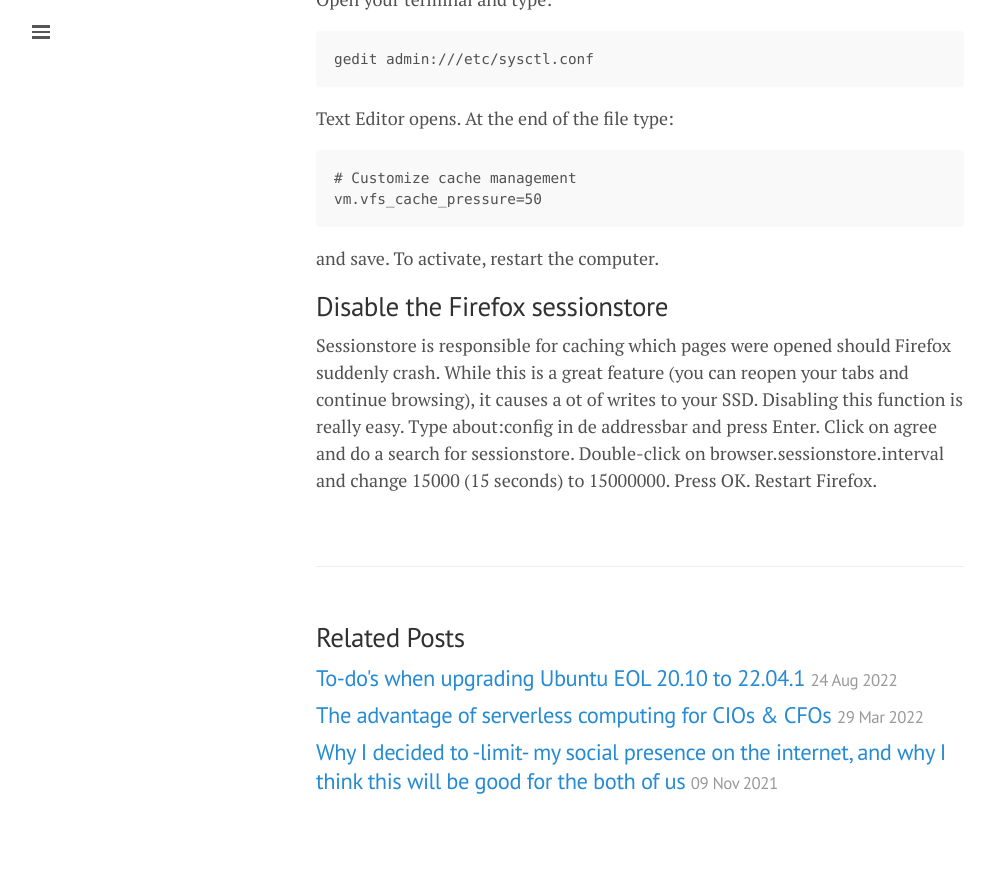
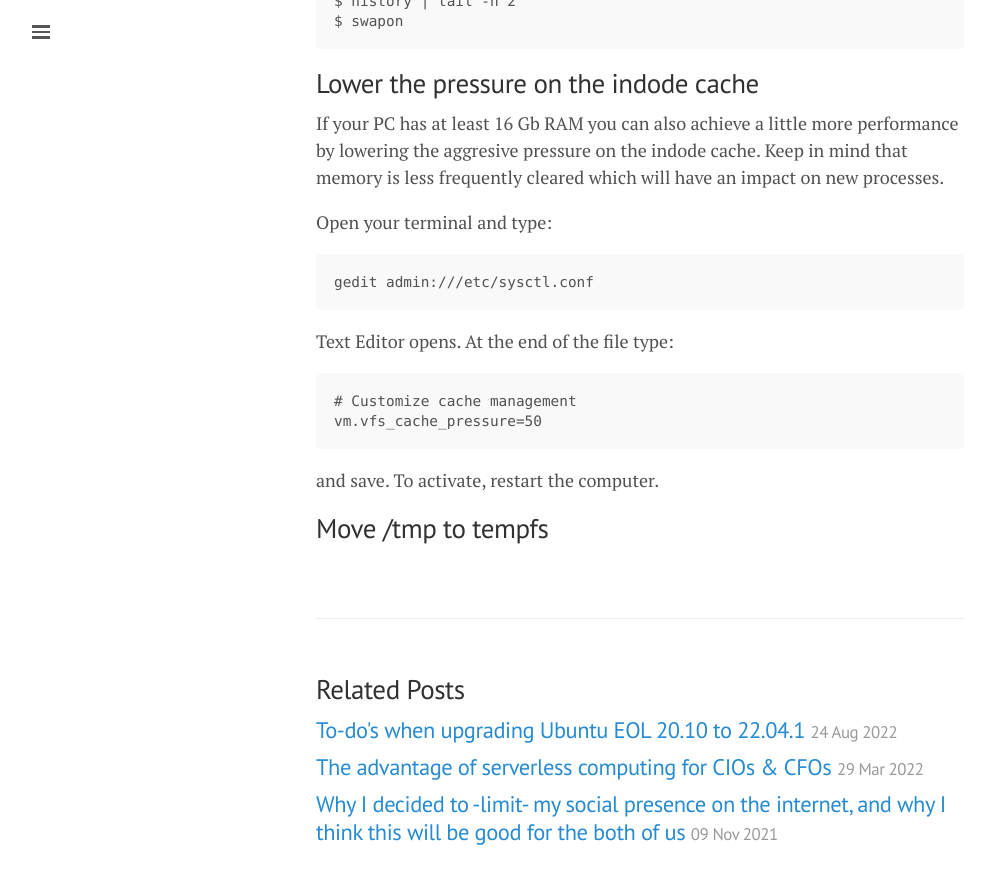
Before and after one commit to lgeurts/lgeurts.github.io, a Jekyll site: the page built from _posts/2022-10-03-optimizing-ubuntu-22.04.1-jammy-jellyfish.md, in a window 1280 px wide and 900 px high, scrolled down 2925 px. Shown: the top 884 px of the window, without its empty margins (0-995 px from the left). Built offline with Jekyll 4.4.1, drawn with Linux system fonts in a browser that asks for light colours; nearby versions of some CDN libraries; comment, search, counter and statistics services are not loaded; before the commit the page ends 3774 px from its top, so only the background shows below that; some of the changed text lies outside the part shown.

Commit message:
Update 2022-10-03-optimizing-ubuntu-22.04.1-jammy-jellyfish.md

````diff
--- a/_posts/2022-10-03-optimizing-ubuntu-22.04.1-jammy-jellyfish.md
+++ b/_posts/2022-10-03-optimizing-ubuntu-22.04.1-jammy-jellyfish.md
@@ -100,7 +105,4 @@
 ```
 and save. To activate, restart the computer.
 
-## Disable the Firefox sessionstore
-
-Sessionstore is responsible for caching which pages were opened should Firefox suddenly crash. While this is a great feature (you can reopen your tabs and continue browsing), it causes a ot of writes to your SSD.
-Disabling this function is really easy. Type about:config in de addressbar and press Enter. Click on agree and do a search for sessionstore. Double-click on browser.sessionstore.interval and change 15000 (15 seconds) to 15000000. Press OK. Restart Firefox.
+## Move /tmp to tempfs
````
Also changed, not shown: other parts of _posts/2022-10-03-optimizing-ubuntu-22.04.1-jammy-jellyfish.md (+5 -0 lines).
